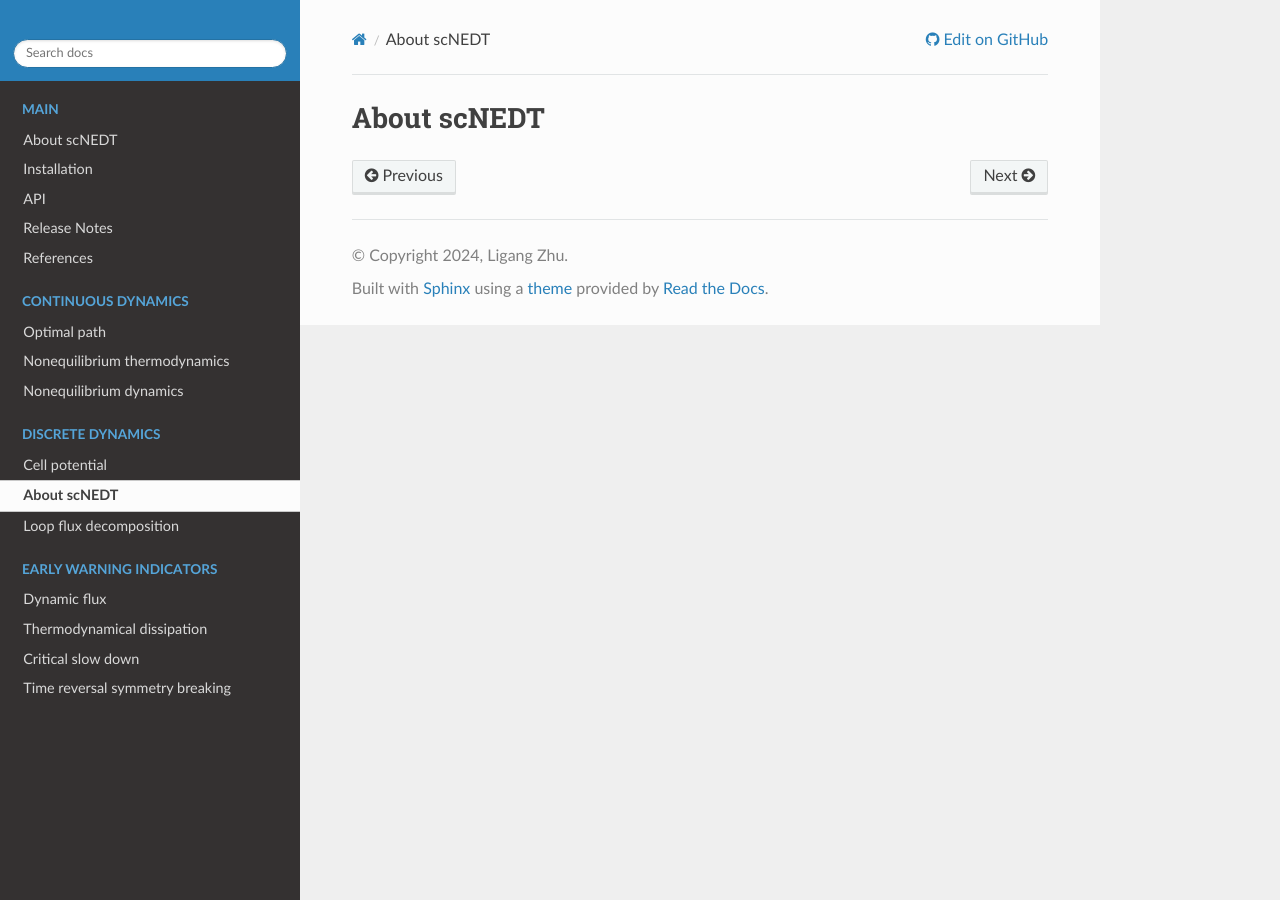
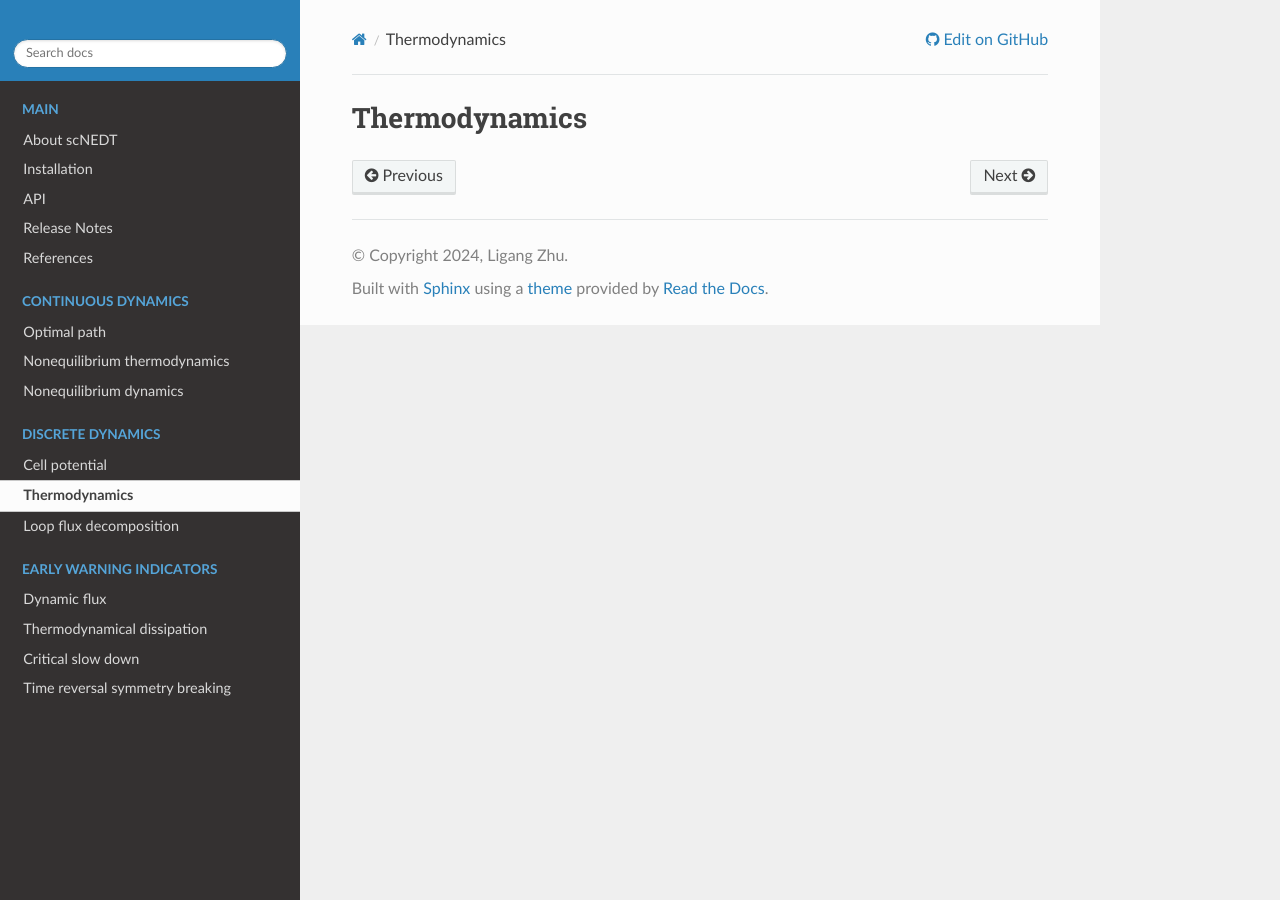
Before and after one commit to Zhu-1998/scNEDT_notebook, a Sphinx documentation site: the page built from docs/source/notebooks/Thermodynamics.rst, in a window 1280 px wide. Built offline with Sphinx 7.4.7 and the Read the Docs theme 3.1.0, drawn with Linux system fonts in a browser that asks for light colours; pages that are not in the unit, such as notebooks, are missing from menus.

Commit message:
Update Thermodynamics.rst

```diff
--- a/docs/source/notebooks/Thermodynamics.rst
+++ b/docs/source/notebooks/Thermodynamics.rst
@@ -1,2 +1,2 @@
-About scNEDT
-------------
+Thermodynamics
+--------------
```
